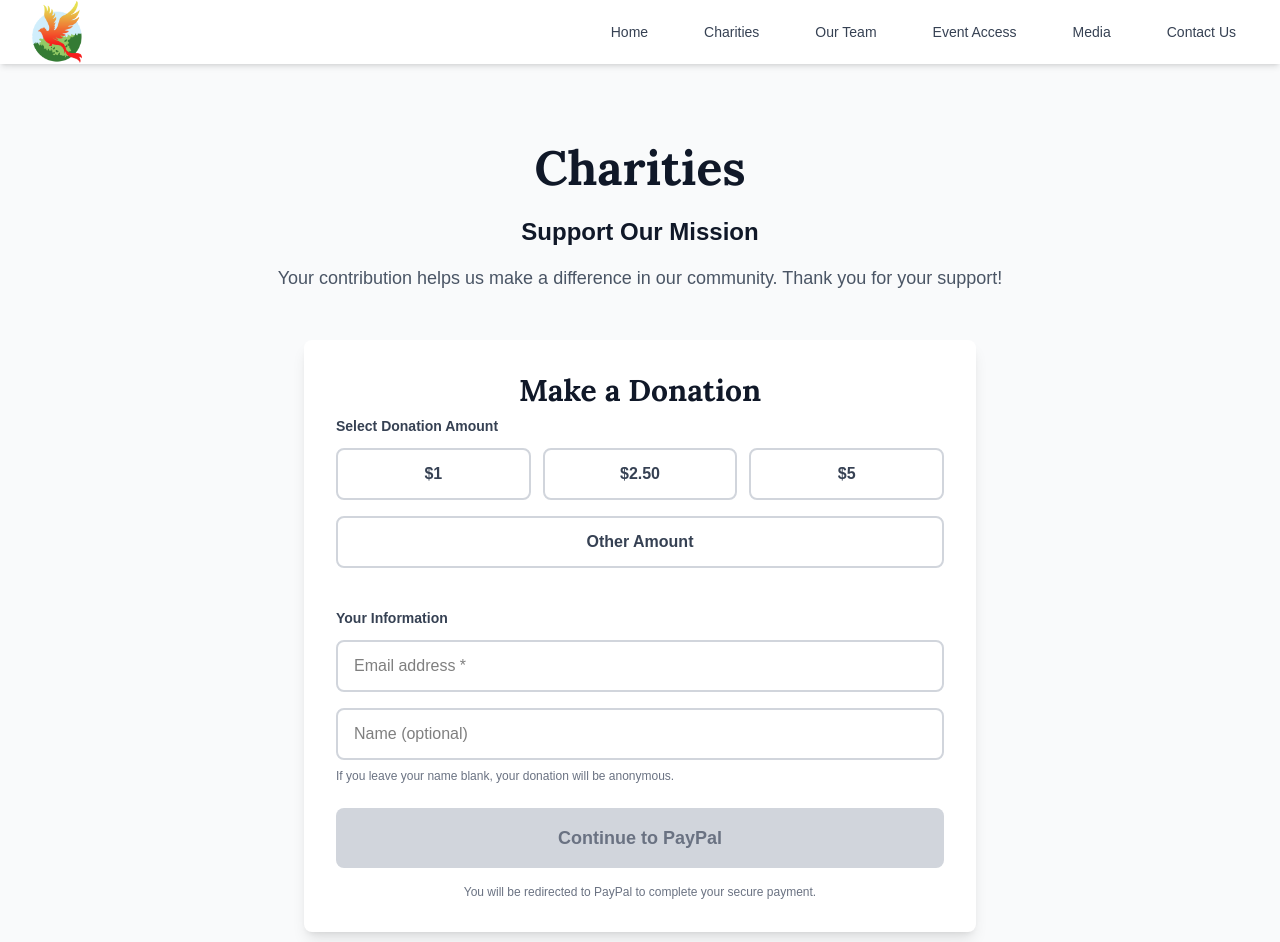
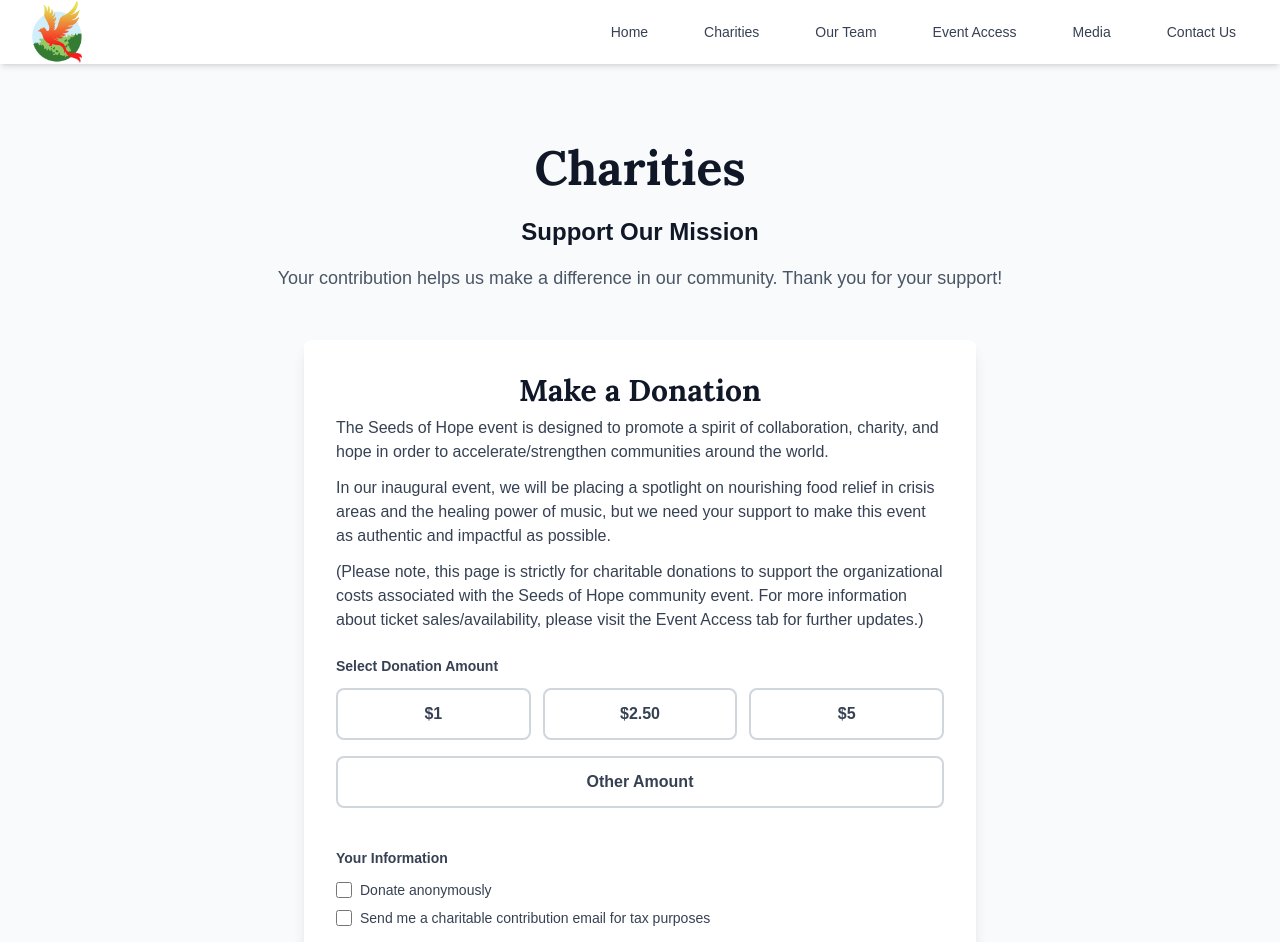
Before and after one commit to ZTFitru/seeds-of-hope, a Next.js app in the folder frontend/: page /charities in a window 1280 px wide. Shown: the top 942 px of the page. Built offline with nearby package versions, Linux system fonts and the light colour scheme.

Commit message:
Donation feature enhancements

```diff
--- a/frontend/src/app/charities/page.js
+++ b/frontend/src/app/charities/page.js
@@ -12,6 +12,8 @@ export default function Charities() {
         name: '',
         email: ''
     });
+    const [isAnonymous, setIsAnonymous] = useState(false);
+    const [requestTaxReceipt, setRequestTaxReceipt] = useState(false);
     const [isLoading, setIsLoading] = useState(false);
     const [error, setError] = useState(null);
 
@@ -41,12 +43,44 @@ export default function Charities() {
         setError(null);
     };
 
+    const handleAnonymousChange = (e) => {
+        const checked = e.target.checked;
+        setIsAnonymous(checked);
+        if (checked) {
+            // Clear name and email when anonymous is checked, and uncheck tax receipt
+            setDonorInfo({
+                name: '',
+                email: ''
+            });
+            setRequestTaxReceipt(false);
+        }
+        setError(null);
+    };
+
+    const handleTaxReceiptChange = (e) => {
+        const checked = e.target.checked;
+        setRequestTaxReceipt(checked);
+        if (checked) {
+            // Uncheck anonymous when tax receipt is checked (can't be both)
+            setIsAnonymous(false);
+        }
+        setError(null);
+    };
+
     const validateForm = () => {
-        if (!donorInfo.email) {
-            setError('Please enter your email address');
-            return false;
+        // If tax receipt is requested, name and email are required
+        if (requestTaxReceipt) {
+            if (!donorInfo.name || donorInfo.name.trim() === '') {
+                setError('Name is required to receive a tax receipt email');
+                return false;
+            }
+            if (!donorInfo.email || donorInfo.email.trim() === '') {
+                setError('Email address is required to receive a tax receipt email');
+                return false;
+            }
         }
-        if (!donorInfo.email.includes('@')) {
+        // Email is optional, but if provided, must be valid
+        if (donorInfo.email && !donorInfo.email.includes('@')) {
             setError('Please enter a valid email address');
             return false;
         }
@@ -81,9 +115,10 @@ export default function Charities() {
                 },
                 body: JSON.stringify({
                     amount: amount,
-                    email: donorInfo.email,
+                    email: donorInfo.email || null,
                     name: donorInfo.name || null,
-                    isAnonymous: !donorInfo.name,
+                    isAnonymous: isAnonymous,
+                    requestTaxReceipt: requestTaxReceipt,
                     donationType: 'one-time'
                 })
             });
@@ -110,8 +145,7 @@ export default function Charities() {
     const isDonateDisabled =
         isLoading ||
         selectedAmount === null ||
-        (selectedAmount === 'other' && (!otherAmount || Number(otherAmount) <= 0)) ||
-        !donorInfo.email;
+        (selectedAmount === 'other' && (!otherAmount || Number(otherAmount) <= 0));
 
     return (
         <div className="min-h-screen bg-gray-50">
@@ -134,6 +168,19 @@ export default function Charities() {
                         <h2 className="text-3xl font-bold text-gray-900 mb-2 text-center">
                             Make a Donation
                         </h2>
+
+                        {/* Message above donation fields */}
+                        <div className="mb-6 text-gray-700 space-y-3">
+                            <p>
+                                The Seeds of Hope event is designed to promote a spirit of collaboration, charity, and hope in order to accelerate/strengthen communities around the world.
+                            </p>
+                            <p>
+                                In our inaugural event, we will be placing a spotlight on nourishing food relief in crisis areas and the healing power of music, but we need your support to make this event as authentic and impactful as possible.
+                            </p>
+                            <p>
+                                (Please note, this page is strictly for charitable donations to support the organizational costs associated with the Seeds of Hope community event.  For more information about ticket sales/availability, please visit the Event Access tab for further updates.)
+                            </p>
+                        </div>
 
                         {/* Error message */}
                         {error && (
@@ -209,28 +256,48 @@ export default function Charities() {
                             <label className="block text-sm font-semibold text-gray-700 mb-3">
                                 Your Information
                             </label>
+                            <div className="mb-4 space-y-2">
+                                <label className="flex items-center cursor-pointer">
+                                    <input
+                                        type="checkbox"
+                                        checked={isAnonymous}
+                                        onChange={handleAnonymousChange}
+                                        disabled={isLoading || requestTaxReceipt}
+                                        className={`w-4 h-4 text-green-600 border-gray-300 rounded focus:ring-green-500 ${requestTaxReceipt ? 'opacity-50 cursor-not-allowed' : ''}`}
+                                    />
+                                    <span className={`ml-2 text-sm text-gray-700 ${requestTaxReceipt ? 'text-gray-500' : ''}`}>Donate anonymously</span>
+                                </label>
+                                <label className="flex items-center cursor-pointer">
+                                    <input
+                                        type="checkbox"
+                                        checked={requestTaxReceipt}
+                                        onChange={handleTaxReceiptChange}
+                                        disabled={isLoading || isAnonymous}
+                                        className={`w-4 h-4 text-green-600 border-gray-300 rounded focus:ring-green-500 ${isAnonymous ? 'opacity-50 cursor-not-allowed' : ''}`}
+                                    />
+                                    <span className={`ml-2 text-sm text-gray-700 ${isAnonymous ? 'text-gray-500' : ''}`}>Send me a charitable contribution email for tax purposes</span>
+                                </label>
+                            </div>
+                            <input
+                                type="text"
+                                name="name"
+                                value={donorInfo.name}
+                                onChange={handleInputChange}
+                                placeholder={requestTaxReceipt ? "Name (required for tax receipt)" : "Name (optional)"}
+                                disabled={isLoading || isAnonymous}
+                                required={requestTaxReceipt}
+                                className={`w-full px-4 py-3 border-2 border-gray-300 rounded-lg mb-4 focus:ring-2 focus:ring-green-500 focus:border-green-500 text-black ${isAnonymous ? 'bg-gray-100 cursor-not-allowed' : ''}`}
+                            />
                             <input
                                 type="email"
                                 name="email"
                                 value={donorInfo.email}
                                 onChange={handleInputChange}
-                                placeholder="Email address *"
-                                required
-                                disabled={isLoading}
-                                className="w-full px-4 py-3 border-2 border-gray-300 rounded-lg mb-4 focus:ring-2 focus:ring-green-500 focus:border-green-500 text-black"
+                                placeholder={requestTaxReceipt ? "Email address (required for tax receipt)" : "Email address (optional)"}
+                                disabled={isLoading || isAnonymous}
+                                required={requestTaxReceipt}
+                                className={`w-full px-4 py-3 border-2 border-gray-300 rounded-lg focus:ring-2 focus:ring-green-500 focus:border-green-500 text-black ${isAnonymous ? 'bg-gray-100 cursor-not-allowed' : ''}`}
                             />
-                            <input
-                                type="text"
-                                name="name"
-                                value={donorInfo.name}
-                                onChange={handleInputChange}
-                                placeholder="Name (optional)"
-                                disabled={isLoading}
-                                className="w-full px-4 py-3 border-2 border-gray-300 rounded-lg focus:ring-2 focus:ring-green-500 focus:border-green-500 text-black"
-                            />
-                            <p className="text-xs text-gray-500 mt-2">
-                                If you leave your name blank, your donation will be anonymous.
-                            </p>
                         </div>
 
                         {/* Donate button */}
```
Also changed, not shown: 2 other files (tests, documents, lock files or other folders).
